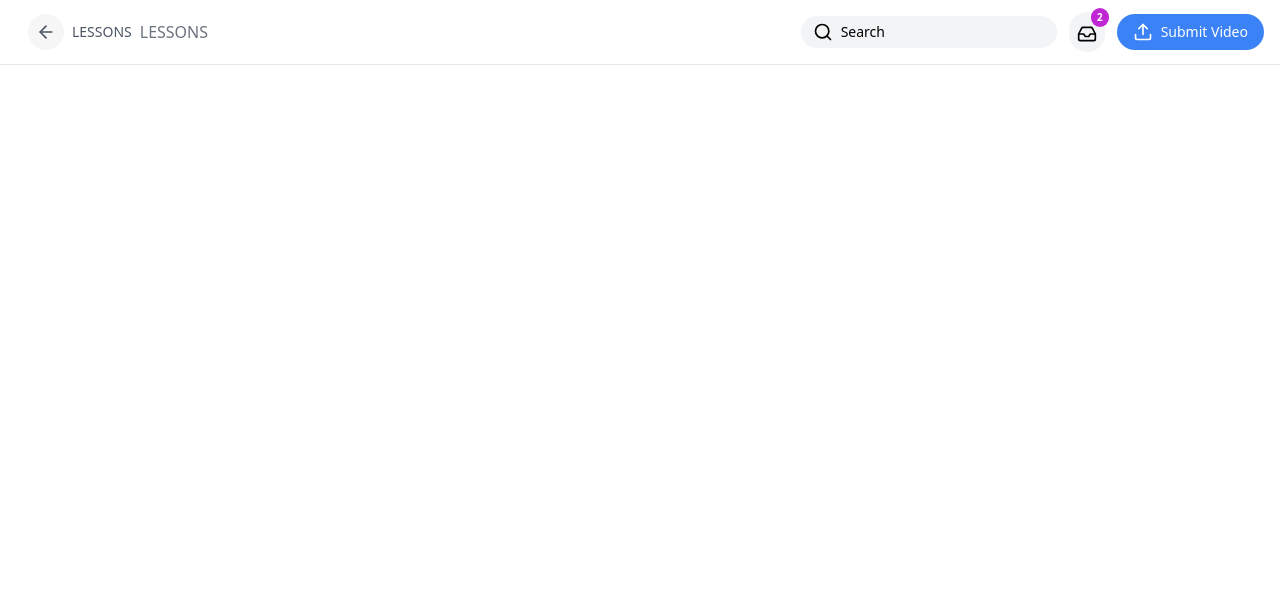
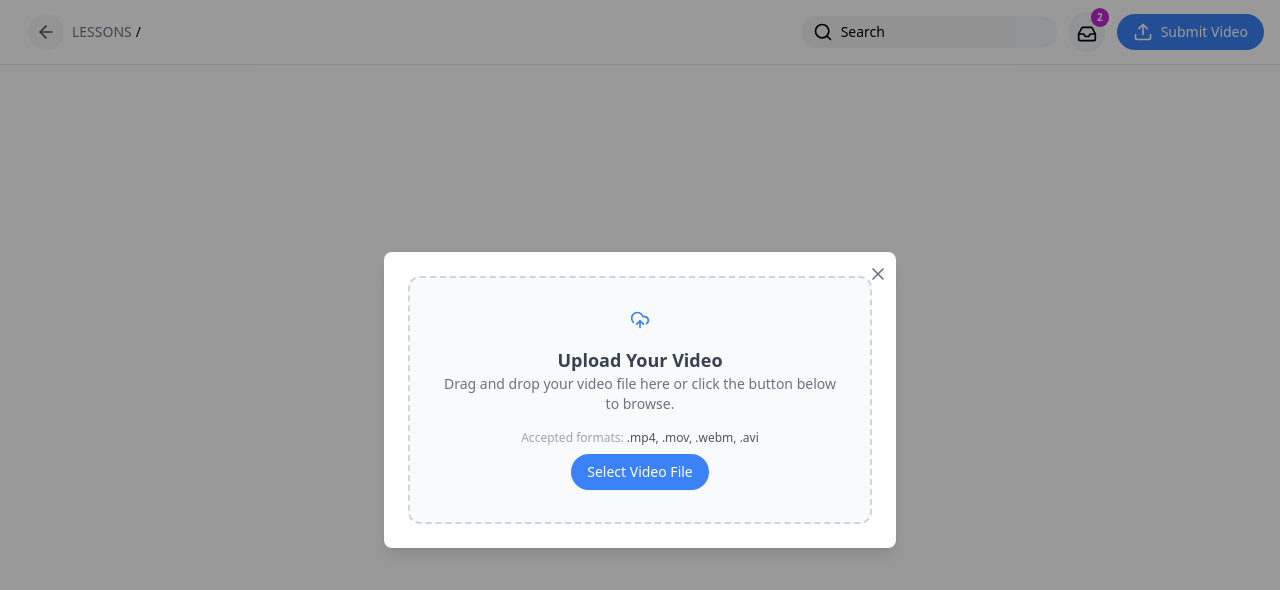
Before and after one commit to legendymoon/artistworks-nuxt, a Nuxt app: page /courses/1/1/1 in a window 1280 px wide. Both pictures are taken after a click on the button "Submit Video". Shown: the top 590 px of the page. Built offline with nearby package versions, Linux system fonts and the light colour scheme.

Commit message:
feat: add video upload modal with validation

```diff
--- a/components/layout/Topbar.vue
+++ b/components/layout/Topbar.vue
@@ -12,23 +12,30 @@
         <img src="/images/logo.png" alt="Logo" class="h-6" />
       </RouterLink>
 
-      <div class="hidden lg:flex items-center space-x-2">
+      <div v-if="showBackButton" class="hidden lg:flex items-center space-x-2">
         <button
           class="w-9 h-9 flex items-center justify-center rounded-full hover:bg-gray-200"
+          @click="goBack"
           style="background: var(--ui-light-gray-2-f-6-f-6-f-6, rgba(246, 246, 246, 1));"
         >
           <Icon name="arrow-left" class="text-gray-600" />
         </button>
 
         <span
+          v-if="isLevelPage"
           class="text-sm text-gray-600 font-medium capitalize"
         >
           LESSONS
         </span>
 
-        <span class="text-gray-500 uppercase">Lessons</span>
+        <span v-else-if="isLessonPage" class="flex items-center text-sm font-medium">
+          <span class="text-gray-500 uppercase">Lessons</span>
+          <span class="mx-1">/</span>
+          <span class="text-black uppercase">{{ levelLabel }}</span>
+        </span>
       </div>
     </div>
+
     <!-- RIGHT SIDE -->
     <div class="flex items-center space-x-3 relative">
       <!-- Search -->
@@ -85,6 +92,7 @@
       <div>
         <button
           class="flex items-center gap-2 bg-blue-500 hover:bg-blue-600 text-white px-4 py-2 rounded-full text-sm"
+          @click="showModal = true"
         >
           <Icon name="upload" />
           Submit Video
@@ -93,19 +101,93 @@
 
     </div>
   </header>
+
+  <!-- Overlay -->
+  <div v-if="showOverlay" class="fixed inset-0 bg-black bg-opacity-40 z-40 flex items-center justify-center">
+    <div class="bg-white p-8 rounded-lg shadow-lg text-center">
+      <h3 class="text-lg font-semibold mb-4">Uploading Video...</h3>
+      <button @click="showOverlay = false" class="mt-2 text-blue-500 hover:underline">Close</button>
+    </div>
+  </div>
+
+  <!-- Video Upload Modal -->
+  <Modal v-if="showModal" @close="showModal = false">
+    <div
+      class="flex flex-col items-center justify-center text-center border-2 border-dashed border-gray-300 rounded-xl p-8 bg-gray-50 hover:border-blue-400 transition duration-300"
+      @dragover.prevent
+      @drop.prevent="handleDrop"
+    >
+      <Icon name="upload-cloud" class="text-5xl text-blue-500 mb-4" />
+
+      <h2 class="text-lg font-semibold text-gray-700">Upload Your Video</h2>
+      <p class="text-sm text-gray-500 mb-4">
+        Drag and drop your video file here or click the button below to browse.
+      </p>
+
+      <!-- Accepted Formats -->
+      <p class="text-xs text-gray-400 mb-2">
+        Accepted formats: <span class="font-medium text-gray-600">.mp4, .mov, .webm, .avi</span>
+      </p>
+
+      <button
+        class="px-4 py-2 bg-blue-500 hover:bg-blue-600 text-white rounded-full text-sm font-medium shadow-sm"
+        @click="fileInput?.click()"
+      >
+        Select Video File
+      </button>
+
+      <input
+        ref="fileInput"
+        type="file"
+        class="hidden"
+        accept="video/mp4,video/mov,video/webm,video/avi"
+        @change="handleFileUpload"
+      />
+    </div>
+  </Modal>
+
 </template>
 
 <script setup lang="ts">
 import { ref, computed, nextTick } from 'vue'
 import { useClickOutside } from '@/composables/useClickOutside'
+import { useRoute, useRouter } from 'vue-router'
 import Icon from '@/components/ui/Icon.vue'
-import { useRoute, useRouter } from 'vue-router'
+import Modal from '@/components/ui/Modal.vue'
 
+const route = useRoute()
+const router = useRouter()
+
+const segments = computed(() =>
+  route.path.split('/').filter(Boolean)
+)
+
+const isLevelPage = computed(() =>
+  segments.value.length === 3 &&
+  segments.value[0] === 'courses'
+)
+
+const isLessonPage = computed(() =>
+  segments.value.length > 3 &&
+  segments.value[0] === 'courses'
+)
+
+const levelLabel = computed(() => {
+  const lvl = (route.params.level as string | undefined) || ''
+  return lvl.replace(/-/g, ' ').toUpperCase()
+})
+
+const showBackButton = computed(() => segments.value.length >= 3)
 const showNotifications = ref(false)
-
+const showOverlay = ref(false)
 const showSearch = ref(false)
 const searchQuery = ref('')
 const searchInput = ref<HTMLInputElement | null>(null)
+
+const showModal = ref(false)
+const fileInput = ref<HTMLInputElement | null>(null)
+const acceptedTypes = ['video/mp4', 'video/webm', 'video/quicktime', 'video/x-msvideo']
+
 
 function activateSearch(e?: MouseEvent) {
   e?.stopPropagation()
@@ -120,6 +202,18 @@ useClickOutside(searchRef, () => {
   showSearch.value = false
 })
 
+function goBack() {
+  const parts = route.path.split('/').filter(Boolean)
+
+  if (parts.length <= 1) {
+    router.push('/')
+    return
+  }
+
+  parts.pop()
+  router.push(`/${parts.join('/')}`)
+}
+
 function toggleNotifications() {
   showNotifications.value = !showNotifications.value
 }
@@ -129,4 +223,25 @@ useClickOutside(notificationRef, () => {
   showNotifications.value = false
 })
 
+function handleDrop(e: DragEvent) {
+  const file = e.dataTransfer?.files?.[0]
+  if (file) validateAndUpload(file)
+}
+
+function handleFileUpload(e: Event) {
+  const file = (e.target as HTMLInputElement).files?.[0]
+  if (file) validateAndUpload(file)
+}
+
+function validateAndUpload(file: File) {
+  if (!acceptedTypes.includes(file.type)) {
+    alert('Invalid file type. Please upload a valid video file (.mp4, .mov, .webm, .avi).')
+    return
+  }
+
+  showModal.value = false
+  alert(`Uploading: ${file.name}`)
+
+}
+
 </script>
--- /dev/null
+++ b/components/ui/Modal.vue
@@ -0,0 +1,22 @@
+<template>
+  <div
+    class="fixed inset-0 bg-black bg-opacity-40 z-50 flex items-center justify-center"
+    @click.self="close"
+  >
+    <div class="bg-white rounded-lg p-6 w-[90%] max-w-lg shadow-lg relative">
+      <button class="absolute top-2 right-2 text-gray-500 hover:text-black" @click="close">
+        <Icon name="x" />
+      </button>
+      <slot />
+    </div>
+  </div>
+</template>
+
+<script setup lang="ts">
+import Icon from '@/components/ui/Icon.vue'
+
+const emit = defineEmits(['close'])
+function close() {
+  emit('close')
+}
+</script>
```
